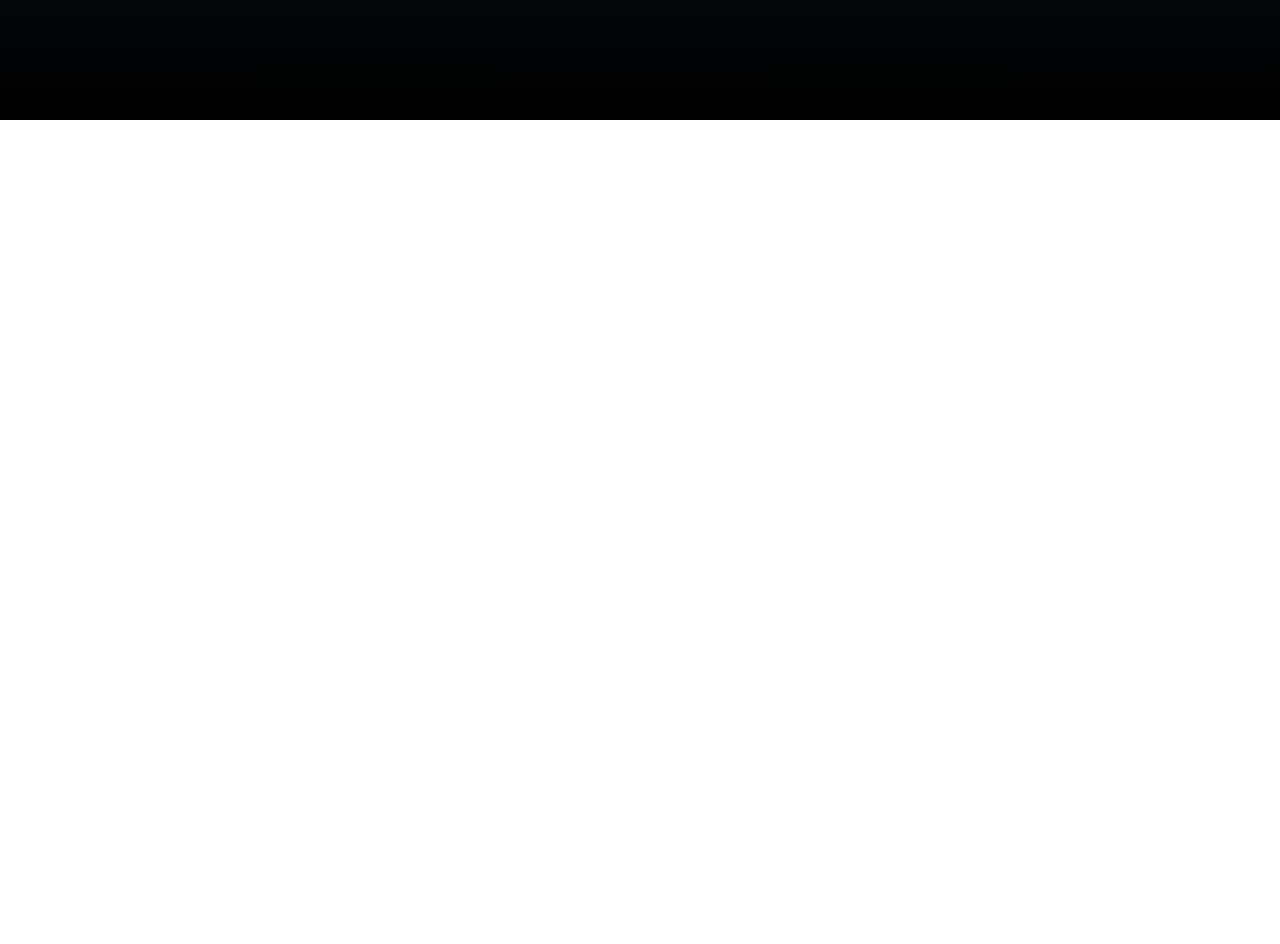
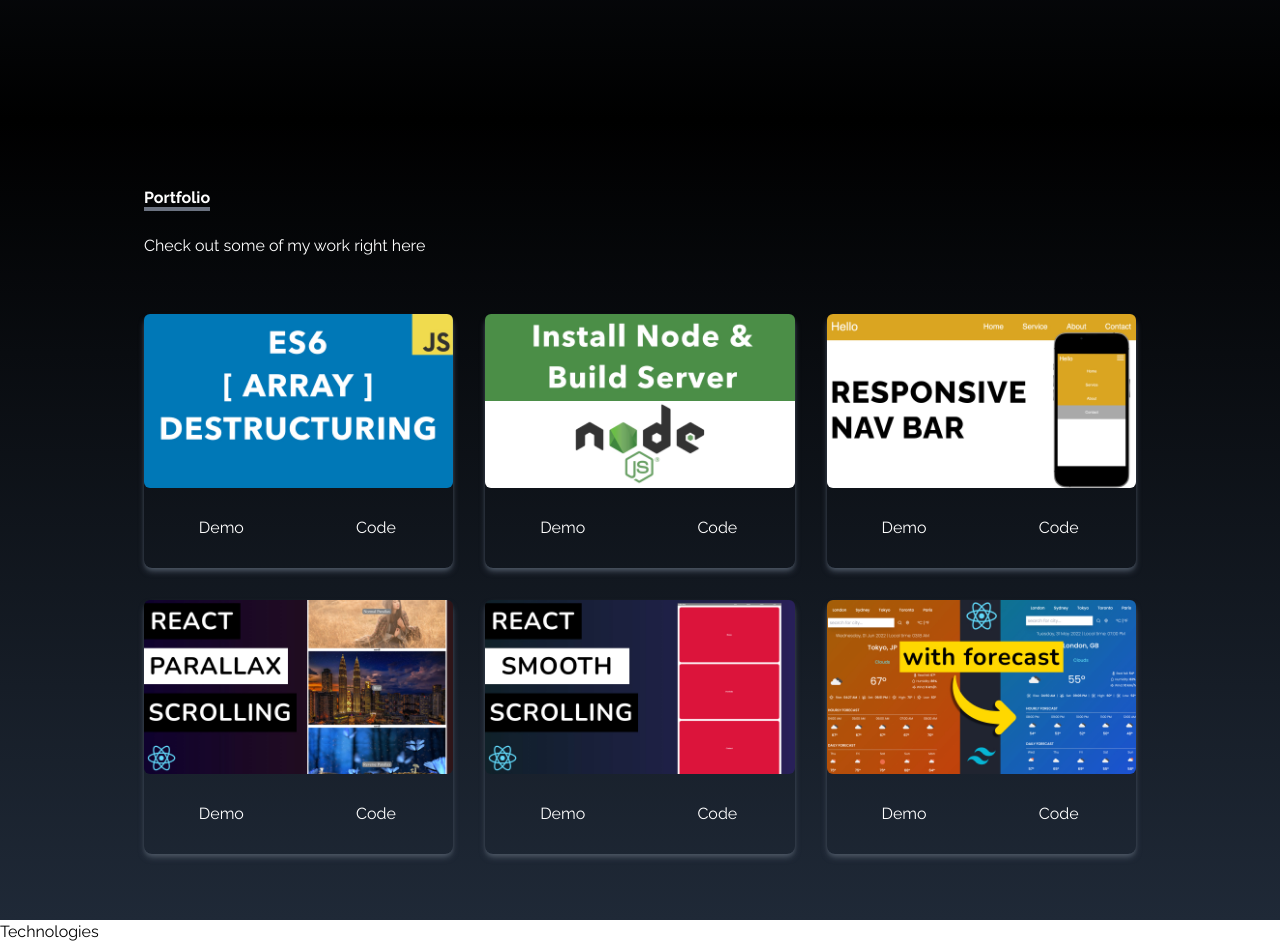
Before and after one commit to Elmo-Jerome/elmo-jerome-portfolio-website, a React (Create React App) app: page / in a window 1280 px wide. Shown: the part 1480-2424 px from the top of the page. Before the commit the page ends 1600 px from the top, so only its background shows below. Built offline with nearby package versions, Linux system fonts and the light colour scheme.

Commit message:
Portfolio and Technologies added

```diff
--- a/src/App.js
+++ b/src/App.js
@@ -1,7 +1,9 @@
 import About from './components/About'
 import Home from "./components/Home";
 import NavBar from "./components/NavBar";
+import Portfolio from './components/Portfolio';
 import SocialLinks from './components/SocialLinks';
+import Technologies from './components/Technologies';
 
 function App() {
   return (
@@ -9,6 +11,8 @@
       <NavBar />
       <Home />
       <About />
+      <Portfolio />
+      <Technologies />
 
       <SocialLinks />
     </div>
--- a/src/components/About.jsx
+++ b/src/components/About.jsx
@@ -11,7 +11,7 @@
           <p className=" text-4xl font-bold inline border-b-4 border-gray-500">About</p>
         </div>
 
-        <p>
+        <p className="text-xl mt-20 ">
           Lorem ipsum dolor sit amet consectetur adipisicing elit. Ducimus
           dignissimos repellat at, quod dolor earum mollitia itaque rem
           voluptate repellendus alias aut, ratione temporibus. Nostrum expedita
@@ -22,7 +22,7 @@
 
         <br />
 
-        <p>
+        <p className="text-xl">
           Lorem ipsum dolor sit amet consectetur adipisicing elit. Beatae
           dolorem culpa consequuntur nesciunt ut, laudantium iure minima
           accusantium laboriosam repellat eos nostrum vitae corrupti doloremque
--- /dev/null
+++ b/src/components/Portfolio.jsx
@@ -0,0 +1,74 @@
+import React from "react";
+import arrayDestruct from "../assets/portfolio/arrayDestruct.jpg";
+import installNode from "../assets/portfolio/installNode.jpg";
+import navbar from "../assets/portfolio/navbar.jpg";
+import reactParallax from "../assets/portfolio/reactParallax.jpg";
+import reactSmooth from "../assets/portfolio/reactSmooth.jpg";
+import reactWeather from "../assets/portfolio/reactWeather.jpg";
+
+const Portfolio = () => {
+  const portfolios = [
+    {
+      id: 1,
+      src: arrayDestruct,
+    },
+    {
+      id: 2,
+      src: installNode,
+    },
+    {
+      id: 3,
+      src: navbar,
+    },
+    {
+      id: 4,
+      src: reactParallax,
+    },
+    {
+      id: 5,
+      src: reactSmooth,
+    },
+    {
+      id: 6,
+      src: reactWeather,
+    },
+  ];
+
+  return (
+    <div
+      name="portfolio"
+      className=" bg-gradient-to-b from-black to-gray-800 w-full text-white md:h-screen"
+    >
+      <div className=" max-w-screen-lg p-4 mx-auto flex flex-col justify-center w-full h-full">
+        <div className="pb-8">
+          <p className="text-4-xl font-bold inline border-b-4 border-gray-500">
+            Portfolio
+          </p>
+          <p className="py-6">Check out some of my work right here</p>
+        </div>
+
+        <div className="grid sm:grid-cols-2 md:grid-cols-3 gap-8 px-12 sm:px-0">
+          {portfolios.map(({ id, src }) => (
+            <div key={id} className="shadow-md shadow-gray-600 rounded-lg">
+              <img
+                src={src}
+                alt=""
+                className="rounded-md duration-200 hover:scale-105"
+              />
+              <div className="flex items-center justify-center">
+                <button className=" w-1/2 px-6 py-3 m-4 duration-200 hover:scale-105">
+                  Demo
+                </button>
+                <button className=" w-1/2 px-6 py-3 m-4 duration-200 hover:scale-105">
+                  Code
+                </button>
+              </div>
+            </div>
+          ))}
+        </div>
+      </div>
+    </div>
+  );
+};
+
+export default Portfolio;
--- /dev/null
+++ b/src/components/Technologies.jsx
@@ -0,0 +1,9 @@
+import React from 'react'
+
+const Technologies = () => {
+  return (
+    <div>Technologies</div>
+  )
+}
+
+export default Technologies
```
